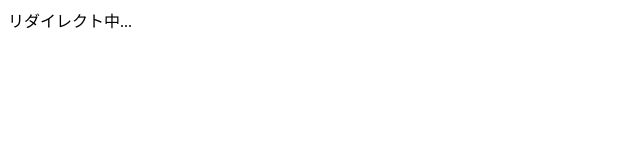
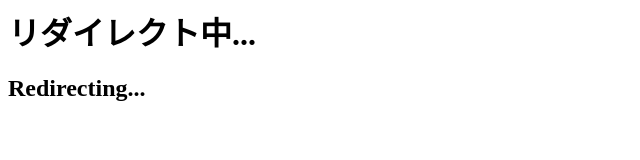
Before and after one commit to shimmand/shimmand.github.io, a plain HTML site: page index.html in a window 1280 px wide. Shown: the whole page, without its empty margins (0-640 px from the left). Drawn offline with Linux system fonts and the light colour scheme.

Commit message:
Update index.html

```diff
--- a/index.html
+++ b/index.html
@@ -2,5 +2,6 @@
   <meta http-equiv="refresh" content="3;URL=https://shimmand.github.io/wacca_support_tools/">
 </head>
 <body>
-  <p>リダイレクト中...</p>
+  <h1>リダイレクト中...</h1>
+  <h2>Redirecting...</h2>
 </body>
```
